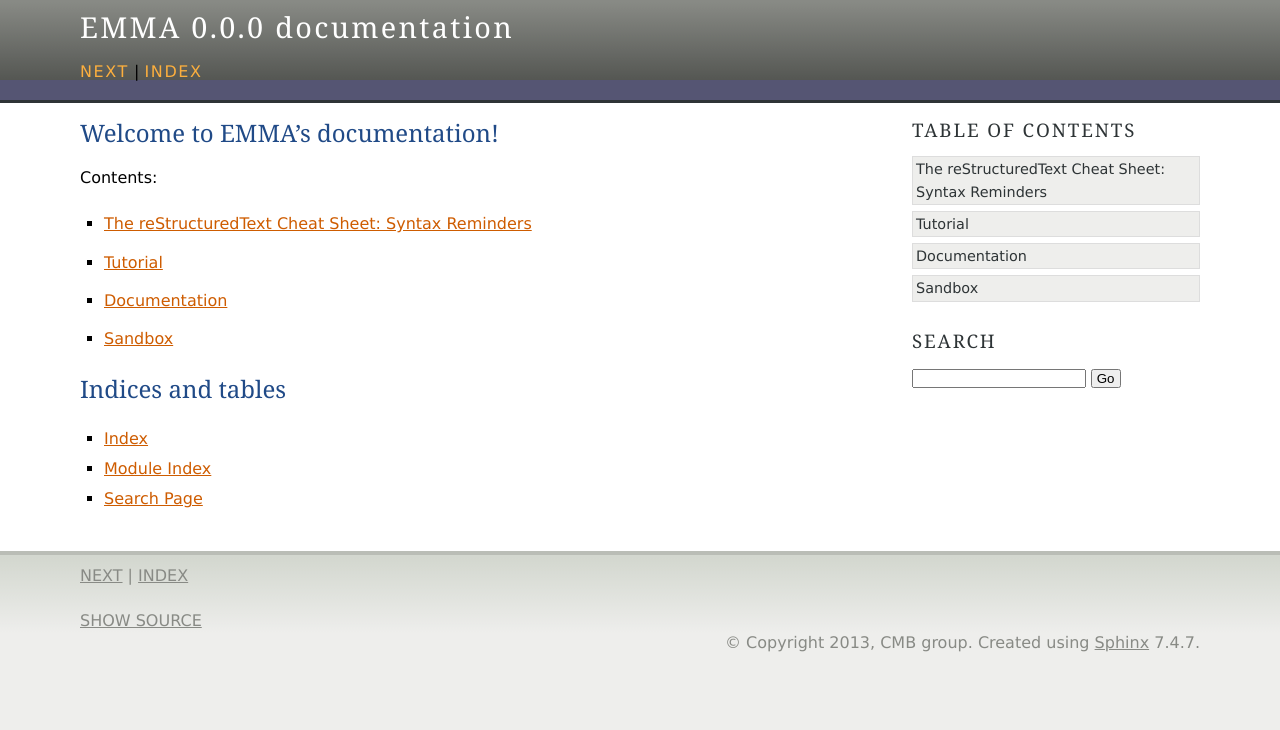
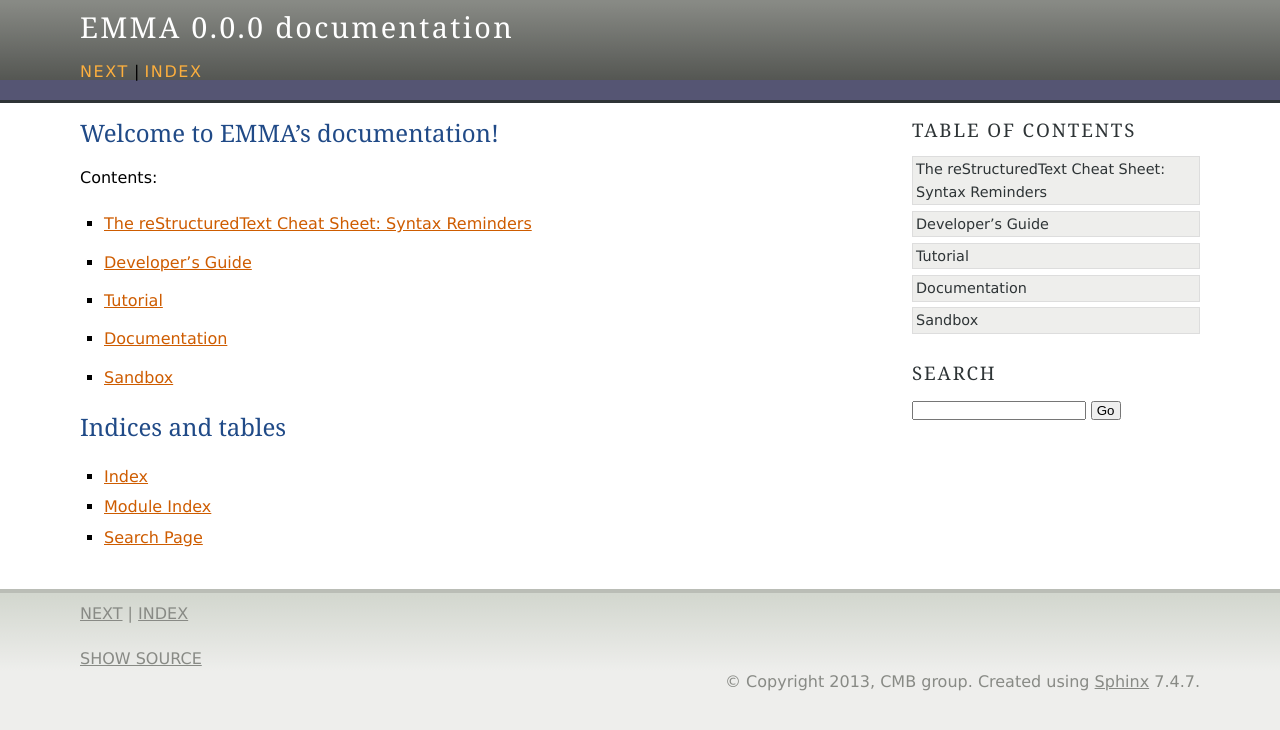
Before and after one commit to markovmodel/PyEMMA, a Sphinx documentation site: the page built from sphinx/index.rst, in a window 1280 px wide. Shown: the top 730 px of the page. Built offline with Sphinx 7.4.7, drawn with Linux system fonts in a browser that asks for light colours.

Commit message:
empty developer's guide for sphinx

```diff
--- /dev/null
+++ b/sphinx/DevelopersGuide.rst
@@ -0,0 +1,6 @@
+
+Developer's Guide
+=================
+
+.. toctree::
+   :maxdepth: 2
--- a/sphinx/index.rst
+++ b/sphinx/index.rst
@@ -13,6 +13,7 @@ Contents:
 
    rest
 
+   DevelopersGuide
    Tutorial
    Documentation
    Sandbox
```
